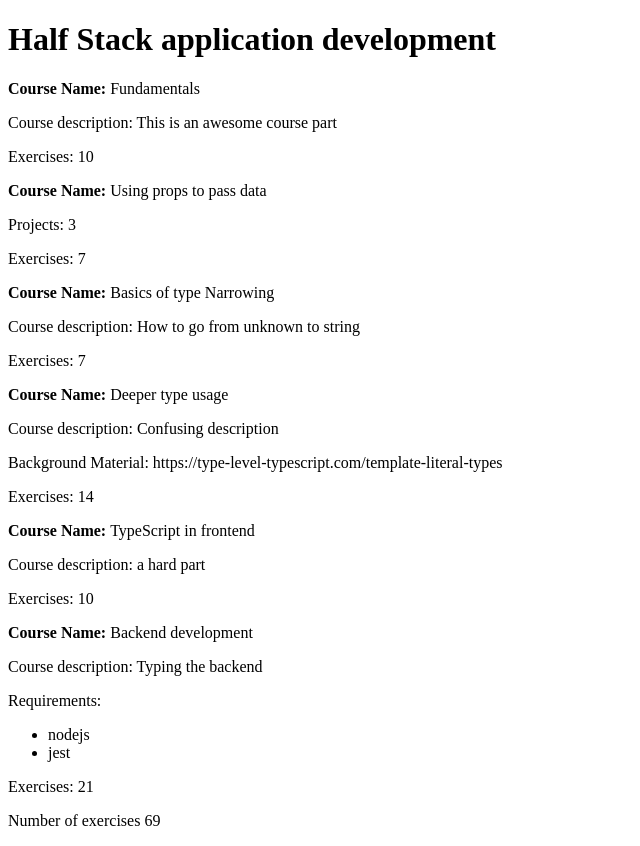
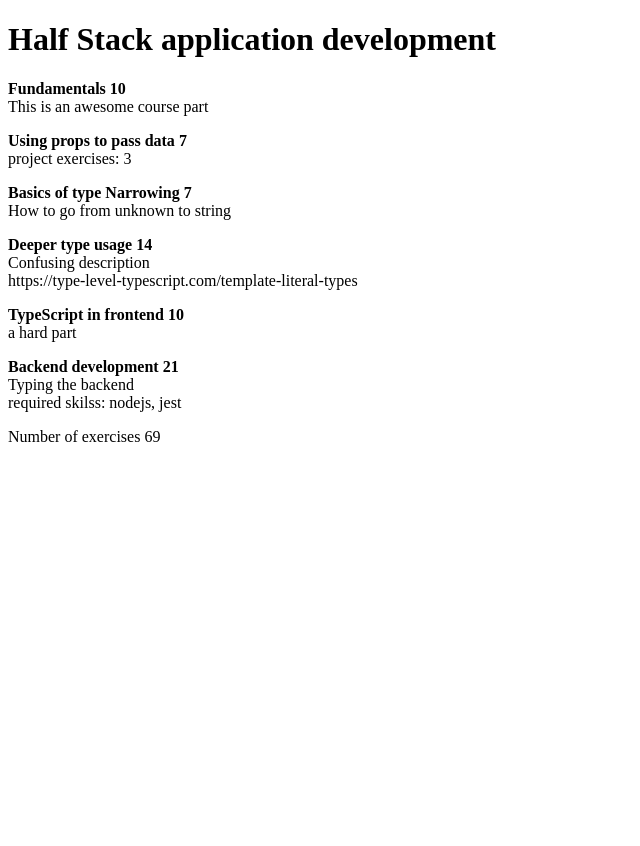
Before and after one commit to serhatprogramming/my-app-ts, a React (Create React App) app: page / in a window 1280 px wide. Shown: the whole page, without its empty margins (0-640 px from the left). After the commit the page ends 800 px from the top, so only its background shows below. Built offline with nearby package versions, Linux system fonts and the light colour scheme.

Commit message:
fine tuning

```diff
--- a/src/components/Part.tsx
+++ b/src/components/Part.tsx
@@ -9,49 +9,51 @@ const Part = (props: Courses) => {
             return (
               <div key={course.name}>
                 <p>
-                  <strong>Course Name: </strong> {course.name}
+                  <strong>
+                    {course.name} {course.exerciseCount}
+                  </strong>{" "}
+                  <br />
+                  {course.description}
                 </p>
-                <p>Course description: {course.description}</p>
-                <p>Exercises: {course.exerciseCount}</p>
               </div>
             );
           case "group":
             return (
               <div key={course.name}>
                 <p>
-                  <strong>Course Name: </strong> {course.name}
+                  <strong>
+                    {course.name} {course.exerciseCount}
+                  </strong>{" "}
+                  <br />
+                  project exercises: {course.groupProjectCount}
                 </p>
-                <p>Projects: {course.groupProjectCount}</p>
-                <p>Exercises: {course.exerciseCount}</p>
               </div>
             );
           case "background":
             return (
               <div key={course.name}>
                 <p>
-                  <strong>Course Name: </strong> {course.name}
+                  <strong>
+                    {course.name} {course.exerciseCount}
+                  </strong>
+                  <br />
+                  {course.description} <br />
+                  {course.backgroundMaterial}{" "}
                 </p>
-                <p>Course description: {course.description}</p>
-                <p>Background Material: {course.backgroundMaterial}</p>
-                <p>Exercises: {course.exerciseCount}</p>
               </div>
             );
           case "special":
             return (
               <div key={course.name}>
                 <p>
-                  <strong>Course Name: </strong> {course.name}
+                  <strong>
+                    {course.name} {course.exerciseCount}
+                  </strong>
+                  <br />
+                  {course.description}
+                  <br />
+                  required skilss: <>{course.requirements.join(", ")}</>
                 </p>
-                <p>Course description: {course.description}</p>
-                <p>
-                  Requirements:
-                  <ul>
-                    {course.requirements.map((requirement) => (
-                      <li key={requirement}>{requirement}</li>
-                    ))}
-                  </ul>
-                </p>
-                <p>Exercises: {course.exerciseCount}</p>
               </div>
             );
           default:
```
